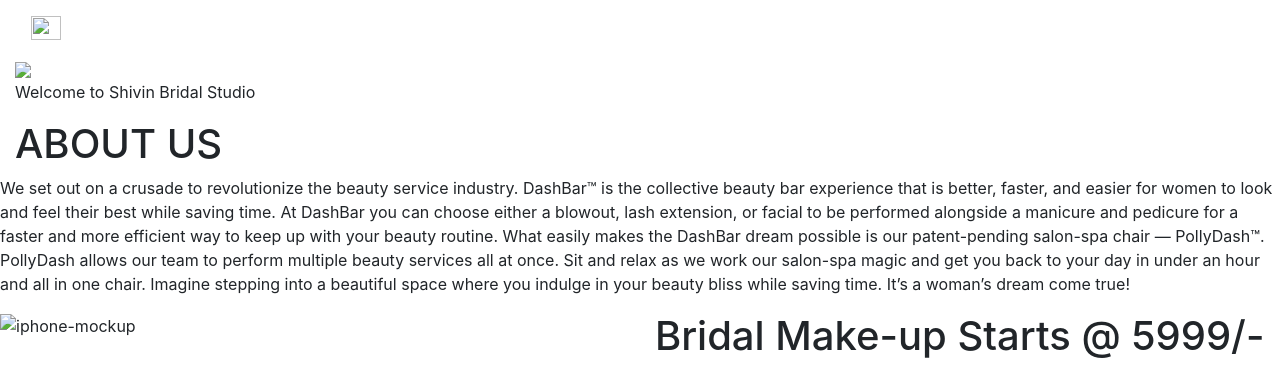
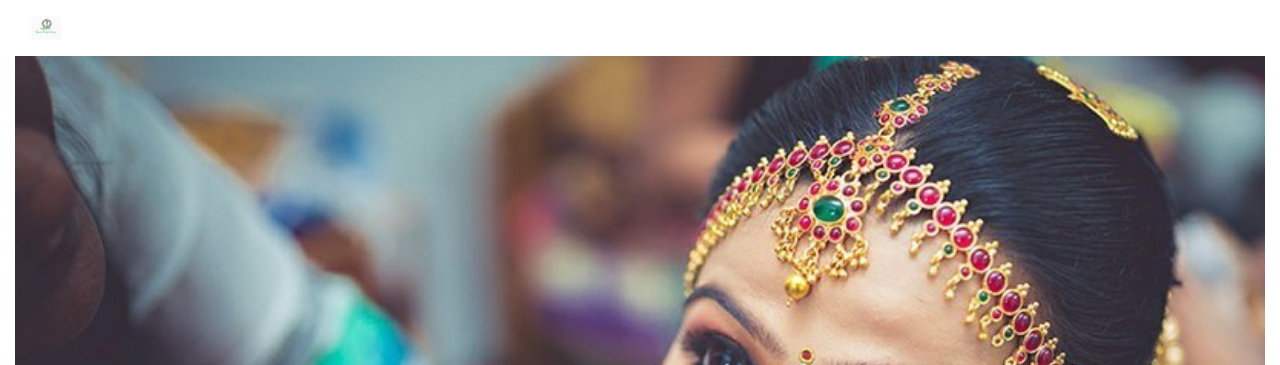
Before and after one commit to kamal1004/shivinbridal, a plain HTML site: page index.html in a window 1280 px wide. Shown: the top 365 px of the page. Drawn offline with nearby package versions, Linux system fonts and the light colour scheme.

Commit message:
Update index.html

```diff
--- a/index.html
+++ b/index.html
@@ -3,10 +3,10 @@
 <head>
 <meta charset="utf-8">
 <title>Shivin Bridal Studio</title>
-<link rel="icon" href="css/favicon.ico">
+<link rel="icon" href="favicon.ico">
 <!-- CSS Stylesheets -->
 <link rel="stylesheet" href="https://maxcdn.bootstrapcdn.com/bootstrap/4.0.0/css/bootstrap.min.css" integrity="sha384-Gn5384xqQ1aoWXA+058RXPxPg6fy4IWvTNh0E263XmFcJlSAwiGgFAW/dAiS6JXm" crossorigin="anonymous">
-<link rel="stylesheet" href="css/style1.css">
+<link rel="stylesheet" href="style1.css">
 <!-- Bootstrap Scripts -->
   <script src="https://code.jquery.com/jquery-3.2.1.slim.min.js" integrity="sha384-KJ3o2DKtIkvYIK3UENzmM7KCkRr/rE9/Qpg6aAZGJwFDMVNA/GpGFF93hXpG5KkN" crossorigin="anonymous"></script>
   <script src="https://cdnjs.cloudflare.com/ajax/libs/popper.js/1.12.9/umd/popper.min.js" integrity="sha384-ApNbgh9B+Y1QKtv3Rn7W3mgPxhU9K/ScQsAP7hUibX39j7fakFPskvXusvfa0b4Q" crossorigin="anonymous"></script>
@@ -19,7 +19,7 @@
 <!--nav bar>
 <!-- Image and text -->
  <nav class="navbar navbar-expand-lg navbar-dark">
-<img src="css/logo.jpeg" alt="" width="30" height="24" class="d-inline-block logo align-text-top">
+<img src="logo.jpeg" alt="" width="30" height="24" class="d-inline-block logo align-text-top">
 <a class="navbar-brand" href="">Shivin Bridal Studio</a>
 
         <button class="navbar-toggler" type="button" data-toggle="collapse" data-target="#navbarTogglerDemo02">
@@ -49,7 +49,7 @@
 </section>
 
 <div class="title">
-    <img class="col-lg-12 col-md-12 col-sm-12 topimg" src="css/BG1.jpg">
+    <img class="col-lg-12 col-md-12 col-sm-12 topimg" src="BG1.jpg">
 </div>
 <div class="wc container-fluid" >
     <P>Welcome to Shivin Bridal Studio</P>
@@ -65,7 +65,7 @@ Imagine stepping into a beautiful space where you indulge in your beauty bliss w
     </div>
 <div class="row">
         <div class="col-lg-6">
-          <img class="title-image" src="css/BG.jpg"alt="iphone-mockup">
+          <img class="title-image" src="BG.jpg"alt="iphone-mockup">
         </div>
         <div class="col-lg-6">
           <h1 class="bh">Bridal Make-up Starts @ 5999/-</h1>
```
